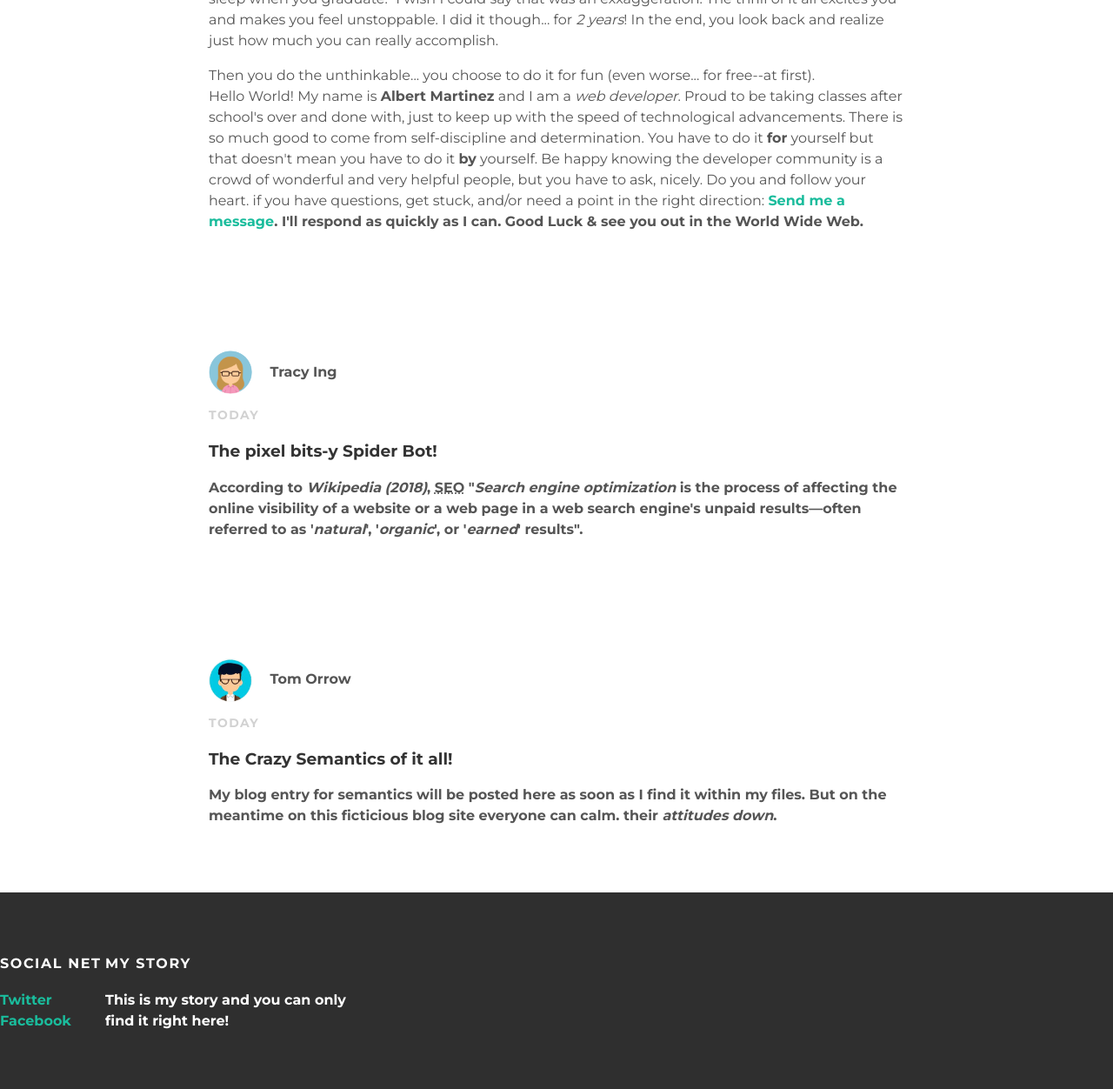
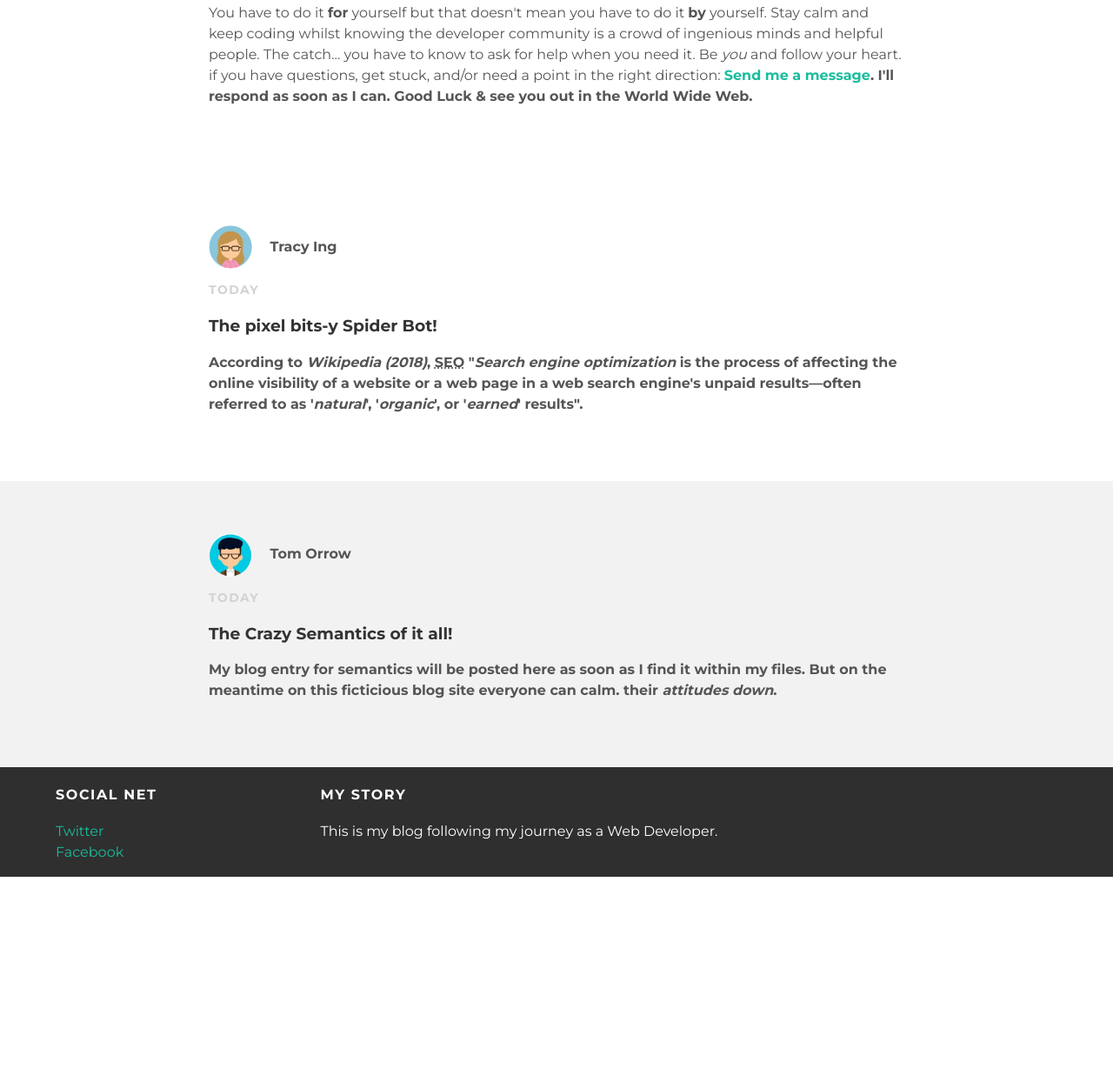
Before and after one commit to iAlbertM/test-blog, a plain HTML site: page index.html in a window 1280 px wide. Shown: the part 488-1740 px from the top of the page at 87% size. After the commit the page ends 1496 px from the top, so only its background shows below. Drawn offline with Linux system fonts and the light colour scheme.

Commit message:
add finishing touches for style

```diff
--- a/css/main.css
+++ b/css/main.css
@@ -7,7 +7,6 @@
 body {
     color: #555;
     margin: 0;
-
     font-family: 'Montserrat', sans-serif;
  }
 
@@ -42,13 +41,6 @@ header > .content {
 	margin: 0 auto;
 }
 
-/* header flex-items */
-/* #header-title,
-nav,
-nav ul li {
-    flex: 1 0 auto;
-} */
-
 /* LINKS */
 a {
 	color: #1abc9c;
@@ -79,11 +71,12 @@ header a:hover {
 
 footer {
 	background-color: #2f2f2f;
-	padding: 50px 0;
+  width: 100%;
+	padding: 0 5%;
 }
 
 .column {
-	max-width:  300px;
+	min-width:  300px;
 	display: inline-block;
 	vertical-align: top;
 }
@@ -96,16 +89,9 @@ footer h4 {
 
 footer p {
 	color:  white;
+  font-weight: 400;
 }
 
-footer a[href~="twitter"] {
-	background: url('img/icons/icon-twitter.png') no-repeat;
-	background-size: contain;
-}
-
-footer a[href~="twitter"]:hover {
-	opacity: 0.5;
-}
 
 /* -----
  POST
@@ -114,15 +100,21 @@ footer a[href~="twitter"]:hover {
 .post, .about {
 	max-width: 800px;
 	margin: 0 auto;
-	padding:  60px 0;
+	padding: 60px 0;
 }
 
-#content >div> .post:even  { background: gold; }
-/* #content >.container>.post { background: white; } */
+.post-container:nth-child(even) {
+  background-color: #f2f2f2;
+}
 
-img {
-  border-radius: 100px;
+.about {
+  text-align:  center;
 }
+
+.post img, .about img {
+  border-radius: 50%;
+}
+
 .post-author img {
 	width: 50px;
 	height: 50px;
--- a/index.html
+++ b/index.html
@@ -21,8 +21,8 @@
         </div>
     </header>
     <!-- MAIN CONTENT -->
-    <section id='content' title="content">
-        <div class="container">
+    <section id="content" title="content">
+        <div class="post-container">
             <!-- POST 1 -->
             <div class="post">
                 <div class="post-author">
@@ -32,15 +32,14 @@
                 <p class="post-date"><time datetime="2018-28-12">DEC 31 | 2018</time></p>
                 <h3 class="post-title">Becoming a web developer</h3>
                 <div class="post-content">
-                    <p>I must say it is a very challenging thing to become a web developer. Although fun, learning a new web language every month in school, having to learn every grammatical rule, nuance, syntax, structure, and web features for each was definitely enough to send anyone running for the hills. I never thought I could make it with several projects due weekly (aside from Midterms and Finals every month. YIKES!), all of course with little to no break. The schools adopted motto is "You can sleep when you graduate."  I wish I could say that was an exxaggeration. The thrill of it all excites you and makes you feel unstoppable. I did it though... for <em>2 years</em>! In the end, you look back and realize just how much you can really accomplish.</p>
-
-                    <p>Then you do the unthinkable... you choose to do it for fun (even worse... for free--at first). <br> Hello World! My name is <strong>Albert Martinez</strong> and I am a <em>web developer</em>. Proud to be taking classes after school's over and done with, just to keep up with the speed of technological advancements. There is so much good to come from self-discipline and determination. You have to do it <strong>for</strong> yourself but that doesn't mean you have to do it <strong>by</strong> yourself. Be happy knowing the developer community is a crowd of wonderful and very helpful people, but you have to ask, nicely. Do you and follow your heart. if you have questions, get stuck, and/or need a point in the right direction: <strong><a href="mailto:albertwdd@gmail.com">Send me a message</a>. I'll respond as quickly as I can.  Good Luck &amp; see you out in the World Wide Web.</p>
+                    <p>Hello World!<br> My name is <strong>Albert Martinez</strong>. Love what I do everyday, I get to help people everyday  being a problem solver... I am a <em>Web Developer</em>. Proud to be coding for fun and for work. All just to keep up with the speed of technological advancements. There is so much good to come from learning self-discipline and good time management skills.</p>
+                    <p>You have to do it <strong>for</strong> yourself but that doesn't mean you have to do it <strong>by</strong> yourself. Stay calm and keep coding whilst knowing the developer community is a crowd of ingenious minds and helpful people. The catch... you have to know to ask for help when you need it. Be <em>you</em> and follow your heart. if you have questions, get stuck, and/or need a point in the right direction: <strong><a href="mailto:albertwdd@gmail.com">Send me a message</a>. I'll respond as soon as I can. Good Luck &amp; see you out in the World Wide Web.</p>
                 </div>
             </div>
         </div>
         <!-- ./ POST 1 -->
         <!-- POST 2 copy gold challenge solution -->
-        <div class="container">
+        <div class="post-container">
             <div class="post">
                 <div class="post-author">
                     <img src="img/tracy.png
@@ -56,7 +55,7 @@
         </div>
         <!-- ./ POST 2 copy -->
         <!-- POST 2 -->
-        <div class="container">
+        <div class="post-container">
             <div class="post">
                 <div class="post-author">
                     <img src="img/tom.jpg" alt="image of Tom Orrow a ficticious web developer/author" width="50">
@@ -85,7 +84,7 @@
             </div>
             <div class="column">
                 <h4>My Story</h4>
-                <p>This is my story and you can only find it right here!</p>
+                <p>This is my blog following my journey as a Web Developer.</p>
             </div>
         </div>
     </footer>
```
Also changed, not shown: about.html (+1 -2 lines).
